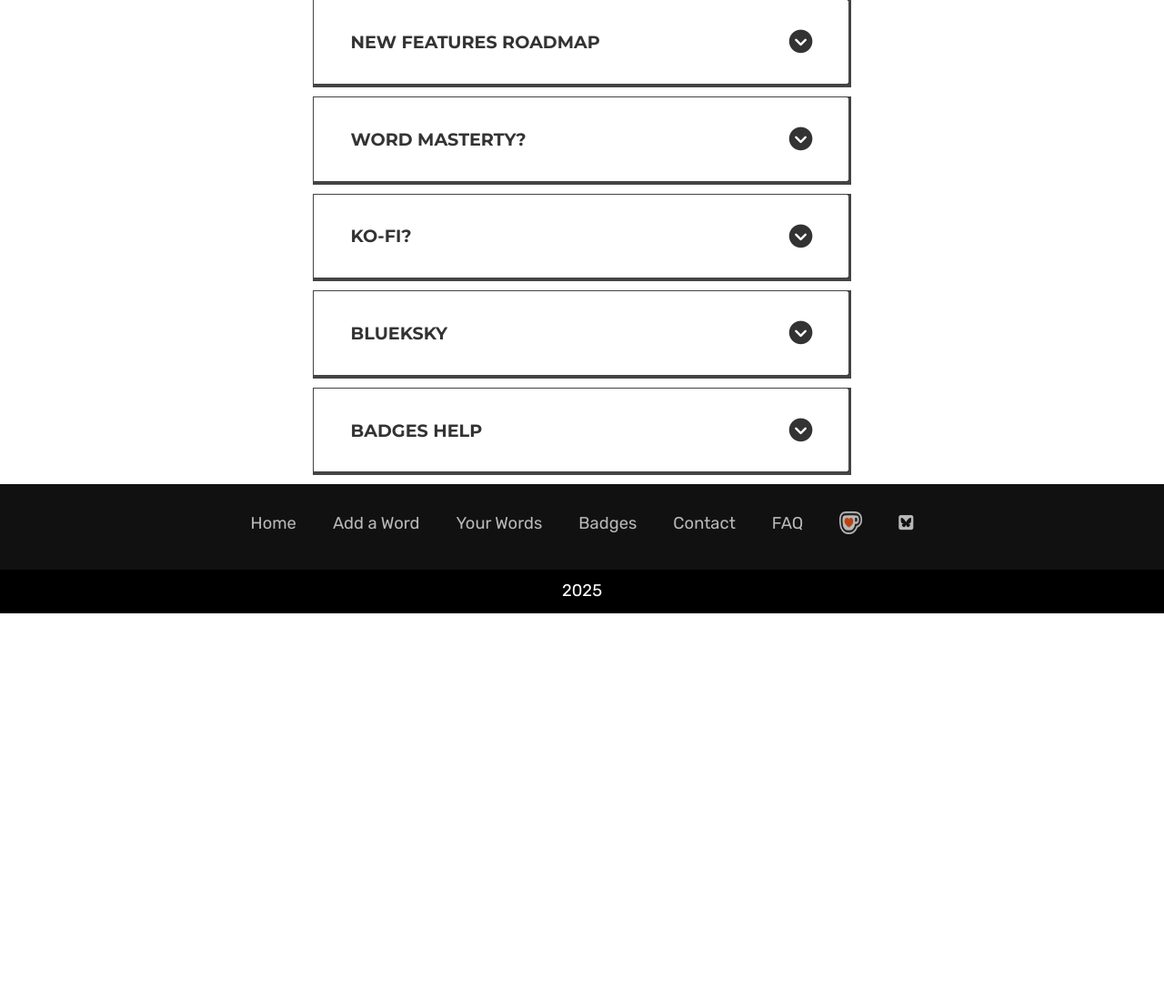
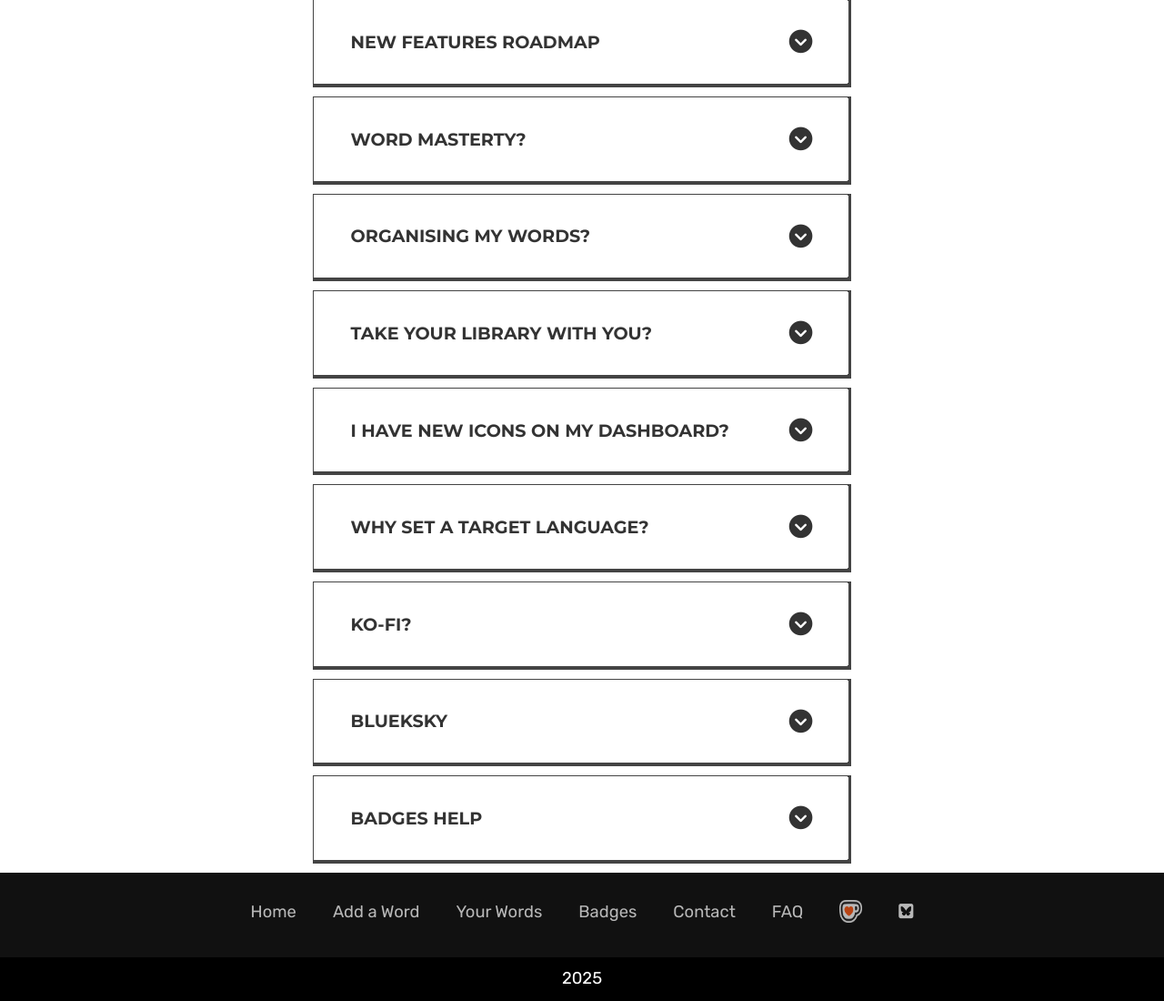
Before and after one commit to The40Watt/vocab-study, a PHP site: page /faq-page.php in a window 1280 px wide. Shown: the part 396-1496 px from the top of the page at 91% size. Before the commit the page ends 1070 px from the top, so only its background shows below. Run offline with PHP 8.4, Linux system fonts and the light colour scheme; the visitor is signed in with stand-in values (Sample User, id 1); tables that the repository leaves empty or names only in its code hold one stand-in row (values such as "Sample post").

Commit message:
New versions, user preferences changes.
Added changes due to user preferences.

```diff
--- a/my-site/faq-page.php
+++ b/my-site/faq-page.php
@@ -135,6 +135,72 @@
 
       <div class="faq">
         <button class="accordion">
+          ORGANISING MY WORDS?
+        <i class="fa-solid fa-circle-chevron-down"></i>
+        </button>
+        <div class="pannel">
+          <p>
+            When you start building your library of words, there will be 9 default categories available to chooose from. By using the
+            options provided in the <strong>User Preferences</strong> page you will be able to create, edit and delete<span style="line-height:30px;vertical-align:middle" >*</span> categories as you
+            like.
+          </p>
+          <p>&nbsp;</p>
+          <p>
+          <span style="line-height:30px;vertical-align:middle" >*</span>If you delete a category that has associated words, these words will then become
+          orphaned, i.e. you can no longer filter them by category. This can be resolved by moving these words to a new category. This can be done in
+          the 'User Preferences' page.
+          </p>
+        </div>
+      </div>
+
+      <div class="faq">
+        <button class="accordion">
+          TAKE YOUR LIBRARY WITH YOU?
+        <i class="fa-solid fa-circle-chevron-down"></i>
+        </button>
+        <div class="pannel">
+          <p>
+          Worried that you'll put time into building your library only for this site to disappear? Worry not. In the <i>'User Preferences'</i> page you will see an option to
+          download all the words in your library. This will put your words into a <i>'.csv'</i> file, an industry standard format that will allow you to take your library with
+          you for use in other applications if you wish.
+         </p>
+        </div>
+      </div>
+
+      <div class="faq">
+        <button class="accordion">
+          I HAVE NEW ICONS ON MY DASHBOARD?
+        <i class="fa-solid fa-circle-chevron-down"></i>
+        </button>
+        <div class="pannel">
+          <p>
+            Firstly, congratulations. These icons denote users who have achieved a specific achievement among all users of the site. There is an award for the
+            user with the most words in their library and an award for the user with the most completed tests. The third award is the most unique in that it
+            can only be awarded to one user. Ever. The first user to unlock all the <strong>Badges</strong> will unlock this unique achievement.
+          </p>
+          <p>&nbsp;<p>
+          <p><i class="fa-solid fa-ranking-star fa-2xs" style="color:rgb(6, 6, 6);"></i>  | The user with most words.</p>
+          <p><i class="fa-solid fa-medal fa-2xs" style="color:rgb(6, 6, 6);"></i> | The user with most completed tests.</p>
+          <p><i class="fa-solid fa-trophy fa-2xs" style="color:rgb(6, 6, 6);"></i>  | The user to complete all badges first.</p>
+
+          </div>
+      </div>
+
+      <div class="faq">
+        <button class="accordion">
+          WHY SET A TARGET LANGUAGE?
+        <i class="fa-solid fa-circle-chevron-down"></i>
+        </button>
+        <div class="pannel">
+          <p>
+            In the <strong>User Preferences</strong> section, you have the option to set a <i>Target Language</i>. By doing so, you will be able to get a new random word
+            in your target language every time you log in.
+          </p>
+        </div>
+      </div>
+
+      <div class="faq">
+        <button class="accordion">
           KO-FI?
         <i class="fa-solid fa-circle-chevron-down"></i>
         </button>
@@ -165,13 +231,13 @@
         </button>
         <div class="pannel">
           <p>
-            There are nine badges in total to earn, some of which are more obvious than others. If you want to know how to earn each of the badges,
+            There are 14 badges in total to earn, some of which are more obvious than others. If you want to know how to earn each of the badges,
             keep on reading.
         </p>
         <p>&nbsp;</p>
         <p>
             <ol>
-                <li style="color: rgba(0, 0, 0, 0.7); line-height=1.4; font-size=1.2rem; "><span style="color: black; background: black; span:hover { color: white}">The description is fairly sefl-explanatory and if you are seeing this page, then you've alredy created your account, thus earning the badge. Well done.</span></li>
+                <li style="color: rgba(0, 0, 0, 0.7); line-height=1.4; font-size=1.2rem; "><span style="color: black; background: black; span:hover { color: white}">The description is fairly self-explanatory and if you are seeing this page, then you've alredy created your account, thus earning the badge. Well done.</span></li>
                 <li style="color: rgba(0, 0, 0, 0.7); line-height=1.4; font-size=1.2rem; "><span style="color: black; background: black; span:hover { color: white}">Input your first word to your library for this badge.</span></li>
                 <li style="color: rgba(0, 0, 0, 0.7); line-height=1.4; font-size=1.2rem; "><span style="color: black; background: black; span:hover { color: white}">When you input a word, you need to select a 'category' to save the word under. Save a word under each category and you'll have earned this badge.</span></li>
                 <li style="color: rgba(0, 0, 0, 0.7); line-height=1.4; font-size=1.2rem; "><span style="color: black; background: black; span:hover { color: white}">After you start your first test, you will earn this badge. Simple.</span></li>
@@ -179,7 +245,12 @@
                 <li style="color: rgba(0, 0, 0, 0.7); line-height=1.4; font-size=1.2rem; "><span style="color: black; background: black; span:hover { color: white}">Add 100 words to your library for this one.</span></li>
                 <li style="color: rgba(0, 0, 0, 0.7); line-height=1.4; font-size=1.2rem; "><span style="color: black; background: black; span:hover { color: white}">Add 250 words to your library for this one.</span></li>
                 <li style="color: rgba(0, 0, 0, 0.7); line-height=1.4; font-size=1.2rem; "><span style="color: black; background: black; span:hover { color: white}">Add 1,000 words to your library for this one.</span></li>
-                <li style="color: rgba(0, 0, 0, 0.7); line-height=1.4; font-size=1.2rem; "><span style="color: black; background: black; span:hover { color: white}">Use the contact form to submit a message, to earn the final badge.</span></li>
+                <li style="color: rgba(0, 0, 0, 0.7); line-height=1.4; font-size=1.2rem; "><span style="color: black; background: black; span:hover { color: white}">Use the contact form to submit a message.</span></li>
+                <li style="color: rgba(0, 0, 0, 0.7); line-height=1.4; font-size=1.2rem; "><span style="color: black; background: black; span:hover { color: white}">Use the mastery functionality to mark your first word as mastered.</span></li>
+                <li style="color: rgba(0, 0, 0, 0.7); line-height=1.4; font-size=1.2rem; "><span style="color: black; background: black; span:hover { color: white}">Use the mastery function to mark 25 words as mastered.</span></li>
+                <li style="color: rgba(0, 0, 0, 0.7); line-height=1.4; font-size=1.2rem; "><span style="color: black; background: black; span:hover { color: white}">Use the mastery function to mark 100 words as mastered.</span></li>
+                <li style="color: rgba(0, 0, 0, 0.7); line-height=1.4; font-size=1.2rem; "><span style="color: black; background: black; span:hover { color: white}">Use the mastery function to mark 250 words as mastered.</span></li>
+                <li style="color: rgba(0, 0, 0, 0.7); line-height=1.4; font-size=1.2rem; "><span style="color: black; background: black; span:hover { color: white}">Earn all the other badges to unlock this final badge. Superstar!</span></li>
             </ol>
           </p>
         </div>
--- a/my-site/quick-links.php
+++ b/my-site/quick-links.php
@@ -10,6 +10,8 @@
     Logic behind the quick link buttons on the main index page.
 
     CHANGE HISTORY:
+
+    08-03-25:   Adding new logic to cater for additional screen - 'user preferences'.
 
 
 -->
@@ -26,6 +28,8 @@ if(isset($_POST['AddWordButton']))
         header("Location: show-data.php");
     } elseif (isset($_POST['ViewBadgesButton'])) {
         header("Location: badges.php");
+    } elseif (isset($_POST['TakeTestButton'])) {
+        header("Location: test.php");
     } else {
-    header("Location: test.php");
+        header("Location: user-preferences.php");
     }
```
Lines whose indentation alone changed are shown as unchanged.
